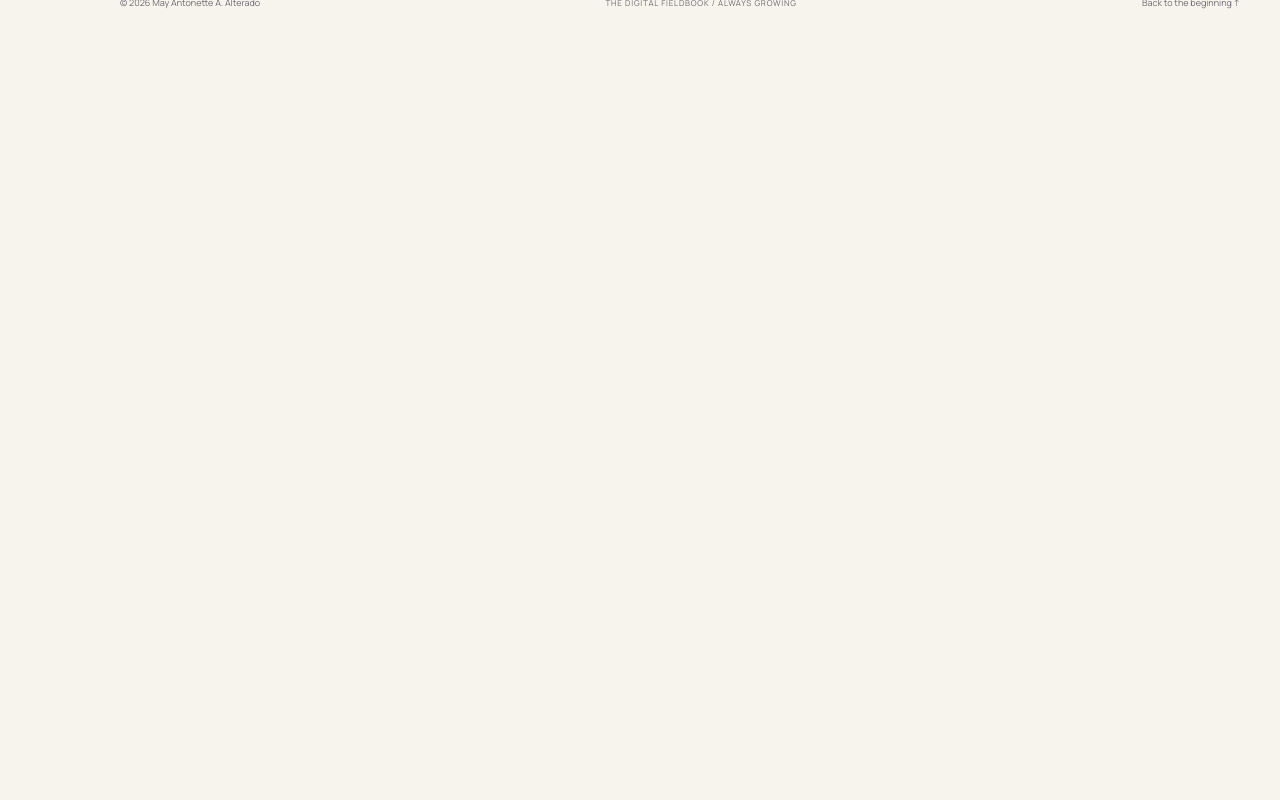
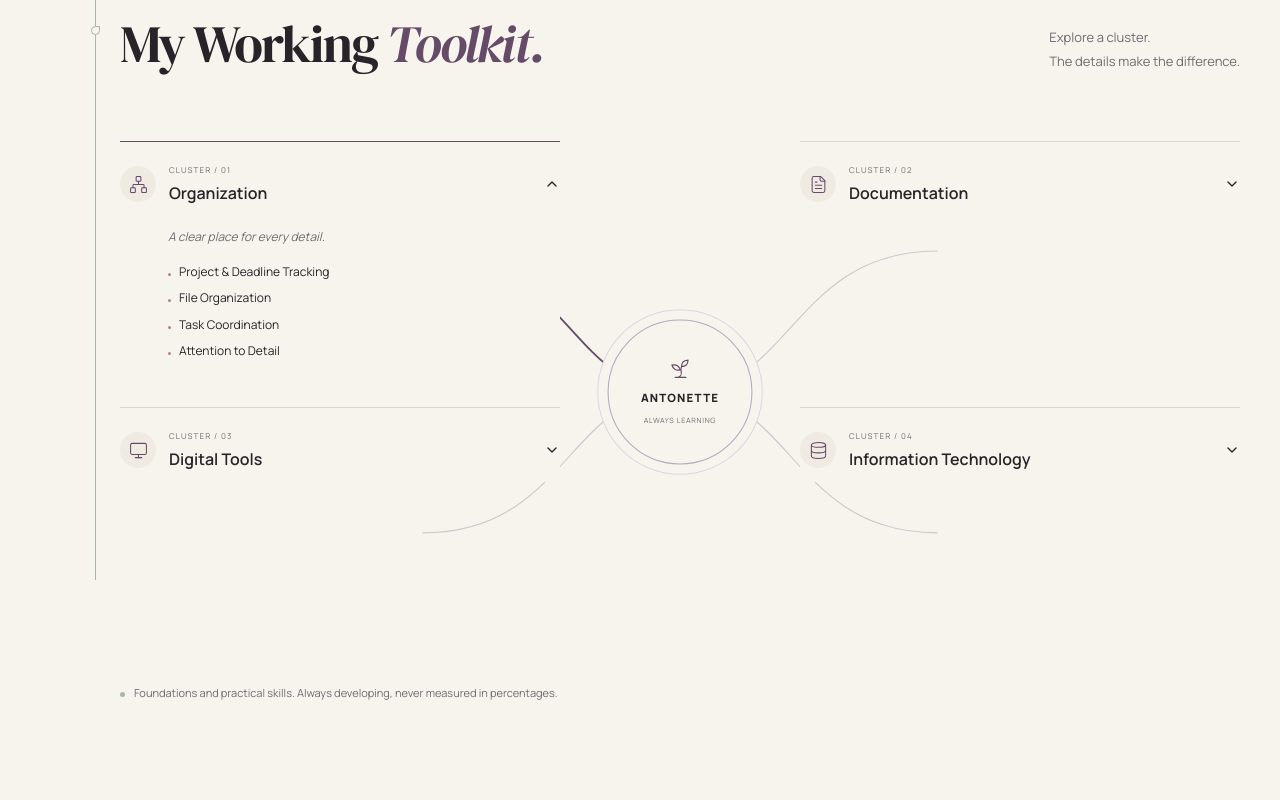
Before and after one commit to 2d1e3th/updated-cv, a React (Vite) app: page / in a window 1280 px wide. Shown: the part 3320-4120 px from the top of the page. Before the commit the page ends 3352 px from the top, so only its background shows below. Built offline with nearby package versions, Linux system fonts and the light colour scheme.

Commit message:
feat: add accessible interactive skills knowledge map

```diff
--- a/src/App.jsx
+++ b/src/App.jsx
@@ -1,5 +1,6 @@
 import Layout, { EntryNote } from './components/Layout';
 import { Profile, About, Education } from './sections/Profile';
+import Skills from './sections/Skills';
 export default function App() {
-  return <><EntryNote /><Layout><Profile /><About /><Education /></Layout></>;
+  return <><EntryNote /><Layout><Profile /><About /><Education /><Skills /></Layout></>;
 }
--- a/src/index.css
+++ b/src/index.css
@@ -218,3 +218,28 @@ body:has(.growth-path) { position:relative; isolation:isolate; }
   .entry-note { padding:16px 20px; }
 }
 @media(prefers-reduced-motion:reduce) { html { scroll-behavior:auto; } *,*::before,*::after { animation:none!important; transition:none!important; } }
+/* The knowledge map becomes native button-controlled accordions on mobile. */
+.knowledge-map { position:relative; display:grid; grid-template-columns:1fr 190px 1fr; grid-template-rows:1fr 1fr; gap:30px 25px; min-height:520px; padding:20px 0; }
+.map-connectors { position:absolute; inset:0; width:100%; height:100%; pointer-events:none; }
+.map-connectors path { transition:stroke .3s; }
+.map-center { grid-column:2; grid-row:1/3; align-self:center; justify-self:center; border:1px solid #b8a8bd; border-radius:50%; width:140px; height:140px; display:flex; flex-direction:column; align-items:center; justify-content:center; gap:6px; background:var(--paper); position:relative; box-shadow:0 0 0 9px var(--paper),0 0 0 10px #ded5de; }
+.map-center>svg { color:var(--aubergine); }
+.map-center>span { font-size:11px; font-weight:800; letter-spacing:.1em; }
+.map-center>small { font-size:7px; color:var(--muted); letter-spacing:.1em; }
+.skill-cluster { position:relative; background:var(--paper); border-top:1px solid var(--line); align-self:start; padding-top:10px; }
+.cluster-0 { grid-column:1; grid-row:1; }.cluster-1 { grid-column:3; grid-row:1; }.cluster-2 { grid-column:1; grid-row:2; }.cluster-3 { grid-column:3; grid-row:2; }
+.skill-cluster.selected { border-top-color:var(--aubergine); }
+.skill-cluster h3 button { border:0; width:100%; background:transparent; display:flex; gap:13px; align-items:center; text-align:left; padding:10px 0; min-height:64px; font-size:16px; font-weight:600; color:var(--ink); }
+.cluster-icon { display:grid; place-items:center; width:36px; height:36px; background:var(--canvas); color:var(--aubergine); border-radius:50%; }
+.skill-cluster button>span:nth-child(2) { flex:1; }
+.skill-cluster button small { display:block; font-size:8px; font-weight:400; letter-spacing:.14em; color:var(--muted); margin-bottom:7px; }
+.skill-cluster button>svg { transition:transform .2s; }.expanded-chevron { transform:rotate(180deg); }
+.skill-cluster [role=region] { padding:10px 10px 10px 48px; }
+.skill-cluster [role=region]>p { font-size:12px; margin-bottom:13px; font-style:italic; }
+.skill-cluster ul { padding:0; margin:0; list-style:none; font-size:12px; }
+.skill-cluster li { margin:5px 0; display:flex; gap:8px; align-items:baseline; }
+.skill-cluster li::before { content:''; width:3px; height:3px; background:var(--mauve); flex-shrink:0; border-radius:50%; }
+.map-footnote { display:flex; gap:9px; align-items:baseline; font-size:11px; margin-top:20px; }
+.small-dot { display:inline-block; width:5px; height:5px; background:var(--sage); border-radius:50%; flex-shrink:0; }
+@media(max-width:1000px) { .knowledge-map { grid-template-columns:1fr 125px 1fr; gap:25px 15px; } .map-center { width:105px; height:105px; }.map-center>span { font-size:9px; }.map-center>small{font-size:6px;}.skill-cluster h3 button { font-size:14px; gap:10px; } .skill-cluster [role=region] { padding-left:5px; } }
+@media(max-width:700px) { .knowledge-map { display:block; min-height:0; padding:0; }.map-center,.map-connectors { display:none; }.skill-cluster { border-bottom:1px solid var(--line); border-top:0; padding:12px 0; }.skill-cluster.selected { border-top:0; }.skill-cluster h3 button { font-size:16px; }.skill-cluster [role=region] { padding:10px 10px 12px 49px; }.skill-cluster ul,.skill-cluster [role=region]>p { font-size:13px; } }
--- /dev/null
+++ b/src/sections/Skills.jsx
@@ -0,0 +1,20 @@
+import { useId, useState } from 'react';
+import { motion, useReducedMotion } from 'framer-motion';
+import { ChevronDown, FileText, Network, Monitor, Database, Sprout } from 'lucide-react';
+import { toolkit } from '../data/profile';
+import { Reveal, SectionHeading } from '../components/Shared';
+
+const icons = [Network, FileText, Monitor, Database];
+export default function Skills() {
+  const [active, setActive] = useState(0);
+  const id = useId();
+  const reduce = useReducedMotion();
+  return <section id="skills" data-chapter="3" className="page-width section-space" aria-label="Skills"><Reveal><SectionHeading number="04" eyebrow="A CONNECTED WAY OF WORKING" title={<>My Working <em>Toolkit.</em></>}><p>Explore a cluster.<br />The details make the difference.</p></SectionHeading><div className={`knowledge-map active-${active}`}>
+    <svg className="map-connectors" viewBox="0 0 1000 500" preserveAspectRatio="none" fill="none" aria-hidden="true">{['M500 250C400 250 400 120 270 120','M500 250C600 250 600 120 730 120','M500 250C400 250 400 380 270 380','M500 250C600 250 600 380 730 380'].map((d,i) => <path key={d} d={d} stroke={active===i?'#654b68':'#cfc6cd'} strokeWidth={active===i?1.6:1} />)}</svg>
+    <motion.div className="map-center" animate={{ scale: reduce ? 1 : active === null ? 1 : 1.035 }} transition={{ duration: .3 }}><Sprout size={25} strokeWidth={1.1} aria-hidden="true" /><span>ANTONETTE</span><small>ALWAYS LEARNING</small></motion.div>
+    {toolkit.map((cluster,index) => { const Icon=icons[index]; const expanded=active===index; const panelId=`${id}-${index}`; return <article key={cluster.name} className={`skill-cluster cluster-${index} ${expanded?'selected':''}`} onMouseEnter={() => {if (matchMedia('(hover:hover) and (min-width:701px)').matches) setActive(index);}}>
+      <h3><button aria-expanded={expanded} aria-controls={panelId} id={`${panelId}-button`} onClick={() => setActive(expanded?null:index)} onFocus={() => { if (innerWidth>700) setActive(index); }}><span className="cluster-icon"><Icon size={19} strokeWidth={1.3} aria-hidden="true" /></span><span><small>CLUSTER / 0{index+1}</small>{cluster.name}</span><ChevronDown size={16} className={expanded?'expanded-chevron':''} aria-hidden="true" /></button></h3>
+      <div id={panelId} role="region" aria-labelledby={`${panelId}-button`} hidden={!expanded}><p>{cluster.note}</p><ul>{cluster.skills.map(skill => <li key={skill}>{skill}</li>)}</ul></div>
+    </article>; })}
+  </div><p className="map-footnote"><span className="small-dot" />Foundations and practical skills. Always developing, never measured in percentages.</p></Reveal></section>;
+}
```
